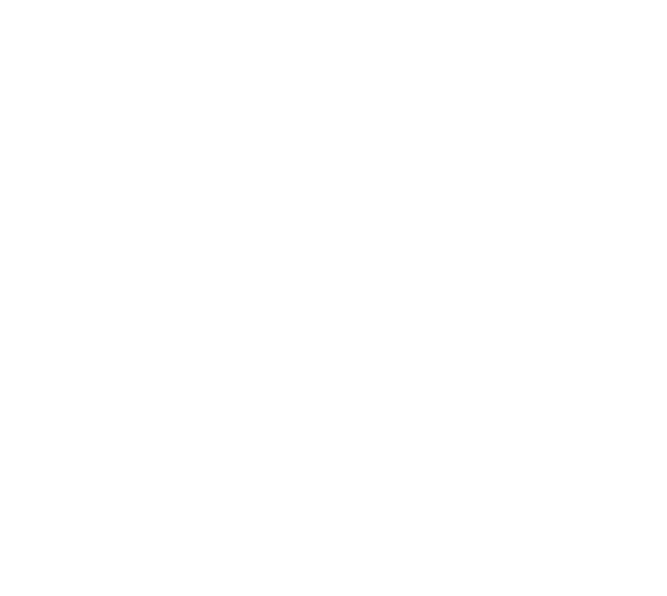
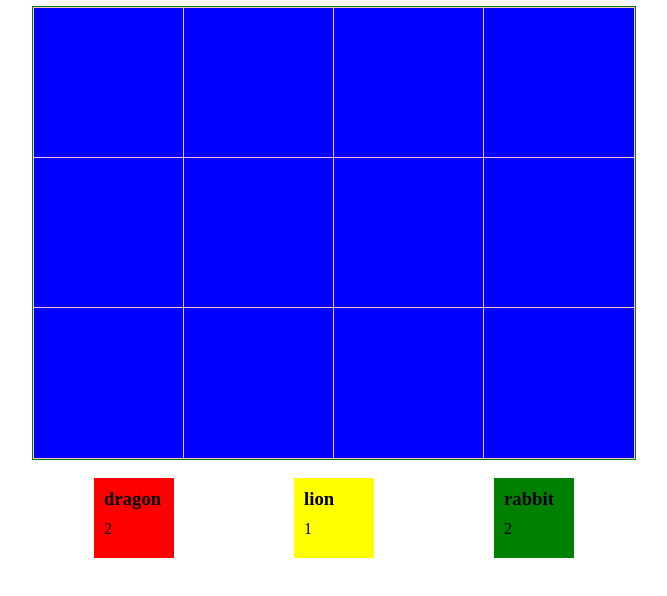
Before and after one commit to honiara1973/My-experiments, a website built with webpack: page public/index.html in a window 1280 px wide. Shown: the whole page, without its empty margins (306-973 px from the left). Built offline with nearby package versions, Linux system fonts and the light colour scheme.

Commit message:
move 3 figures

```diff
--- /dev/null
+++ b/public/css/main.css
@@ -0,0 +1,48 @@
+body {
+	color: #000000;
+}
+
+.field-container {
+  width: 600px;
+  margin: 0 auto;
+	background-color: red;
+	outline: 2px solid green;
+}
+
+.container {
+  display: flex;
+  justify-content:space-between;
+}
+
+.card-container {
+  position: relative;
+  width: 150px;
+  height: 150px;
+	margin: 0;
+  padding: 0;
+  background-color: blue;
+  outline: 1px solid pink;
+	list-style: none;
+}
+
+.card {
+  position: relative;
+  width: 80px;
+  height: 80px;
+  margin: auto;
+  margin-top: 20px;
+  padding: 0;
+}
+
+.card-start-field {
+  width: 600px;
+  margin: auto;
+  display: flex;
+  justify-content:space-between;
+}
+
+.card-name, .card-distance {
+  margin: 0;
+  padding-top: 10px;
+  padding-left: 10px;
+}
--- a/public/index.html
+++ b/public/index.html
@@ -5,17 +5,37 @@
   <meta http-equiv="X-UA-Compatible" content="IE=edge">
   <meta name="viewport" content="width=device-width, initial-scale=1">
   <!--<link href="https://fonts.googleapis.com/css?family=Open+Sans:400,700,800&amp;subset=cyrillic-ext" rel="stylesheet">
-  <link rel="stylesheet" type="text/css" media="screen" href="./css/normalize.css" />
-  <link rel="stylesheet" type="text/css" media="screen" href="./css/main.css" />-->
+  <link rel="stylesheet" type="text/css" media="screen" href="./css/normalize.css" />-->
+  <link rel="stylesheet" type="text/css" media="screen" href="./css/main.css" />
   <title>Gamer</title>
 </head>
 <body>
-
   <header class="header">
   </header>
 
   <main class="main">
-
+    <div class="field-container">
+      <div class="container">
+        <div id="1-1" class="card-container"></div>
+        <div id="1-2" class="card-container"></div>
+        <div id="1-3" class="card-container"></div>
+        <div id="1-4" class="card-container"></div>
+      </div>
+      <div class="container">
+        <div id="2-1" class="card-container"></div>
+        <div id="2-2" class="card-container"></div>
+        <div id="2-3" class="card-container"></div>
+        <div id="2-4" class="card-container"></div>
+      </div>
+      <div class="container">
+        <div id="3-1" class="card-container"></div>
+        <div id="3-2" class="card-container"></div>
+        <div id="3-3" class="card-container"></div>
+        <div id="3-4" class="card-container"></div>
+      </div>
+    </div>
+    <div class="card-start-field">
+    </div>
   </main>
 
   <footer class="footer">
--- /dev/null
+++ b/src/card-data.js
@@ -0,0 +1,26 @@
+const Cards = [
+  [`dragon`, 2, 1, `red`],
+  [`lion`, 1, 2, `yellow`],
+  [`rabbit`, 2, 2, `green`]
+];
+
+const getAllCards = () => {
+
+  const cards = [];
+
+  for (let it of Cards) {
+    const [name, distance, force, color] = it;
+
+    const card = {
+      name,
+      distance,
+      force,
+      color,
+    };
+
+    cards.push(card);
+  }
+  return cards;
+};
+
+export default getAllCards;
--- /dev/null
+++ b/src/component.js
@@ -0,0 +1,32 @@
+import makeCard from './create-element';
+
+class Component {
+  constructor() {
+
+    if (new.target === Component) {
+      throw new Error(`Can't instantiate Component, only concrete one.`);
+    }
+
+    this._element = null;
+  }
+
+  get template() {
+    throw new Error(`You have to define template.`);
+  }
+
+  render() {
+    this._element = makeCard(this.template);
+    this.createListeners();
+    return this._element;
+  }
+
+  unrender() {
+    this.removeListeners();
+    this._element = null;
+  }
+
+  createListeners() {}
+  removeListeners() {}
+}
+
+export default Component;
--- /dev/null
+++ b/src/create-element.js
@@ -0,0 +1,5 @@
+export default (template) => {
+  const newElement = document.createElement(`div`);
+  newElement.innerHTML = template;
+  return newElement.firstChild;
+};
--- a/src/game-card.js
+++ b/src/game-card.js
@@ -1 +1,34 @@
-export default (data) => console.log(data);
+import Component from './component';
+
+class GameCard extends Component {
+ constructor(data) {
+  super();
+  this._name = data.name;
+  this._distance = data.distance;
+  this._force = data.force;
+  this._color = data.color;
+
+  this._onClick = this._onClick.bind(this);
+ }
+
+ _onClick() {
+  console.log(this._element);
+  this._element.classList.add(`waiting`);
+ }
+
+ get template() {
+   return `
+   <div class="card" style="background-color: ${this._color}">
+    <h3 class="card-name">${this._name}</h3>
+    <div class="card-distance">${this._distance}</div>
+   </div>
+   `.trim();
+ }
+
+createListeners() {
+  this._element.addEventListener(`click`, this._onClick);
+}
+
+}
+
+export default GameCard;
--- a/src/main.js
+++ b/src/main.js
@@ -1,3 +1,39 @@
-import renderTest from './game-card';
+import GameCard from './game-card';
+import getAllCards from './card-data';
 
-renderTest(`Hello world!`);
+const fieldContainer = document.querySelector(`.field-container`);
+const startContainer = document.querySelector(`.card-start-field`);
+
+const renderGameCard = (container, cards) => {
+  const card = new GameCard(cards);
+  console.log(cards);
+  container.appendChild(card.render());
+};
+
+const createCards = (container) => {
+  const cardData = getAllCards();
+  console.log(cardData);
+  cardData.forEach((it) => {
+    renderGameCard(container, it);
+  });
+};
+
+const onContainerClick = (evt) => {
+  const active = evt.target;
+  const waitingCard = document.querySelector(`.waiting`);
+  active.append(waitingCard);
+  waitingCard.classList.remove(`waiting`);
+  console.log(waitingCard);
+  //console.log(active);
+};
+
+const init = () => {
+
+  createCards(startContainer);
+  //renderGameCard(busyContainer);
+  console.log(startContainer);
+  fieldContainer.addEventListener(`click`, onContainerClick);
+
+};
+
+init();
```
Also changed, not shown: .eslintrc.js (added), 2 other files. Lines whose indentation alone changed are shown as unchanged.
